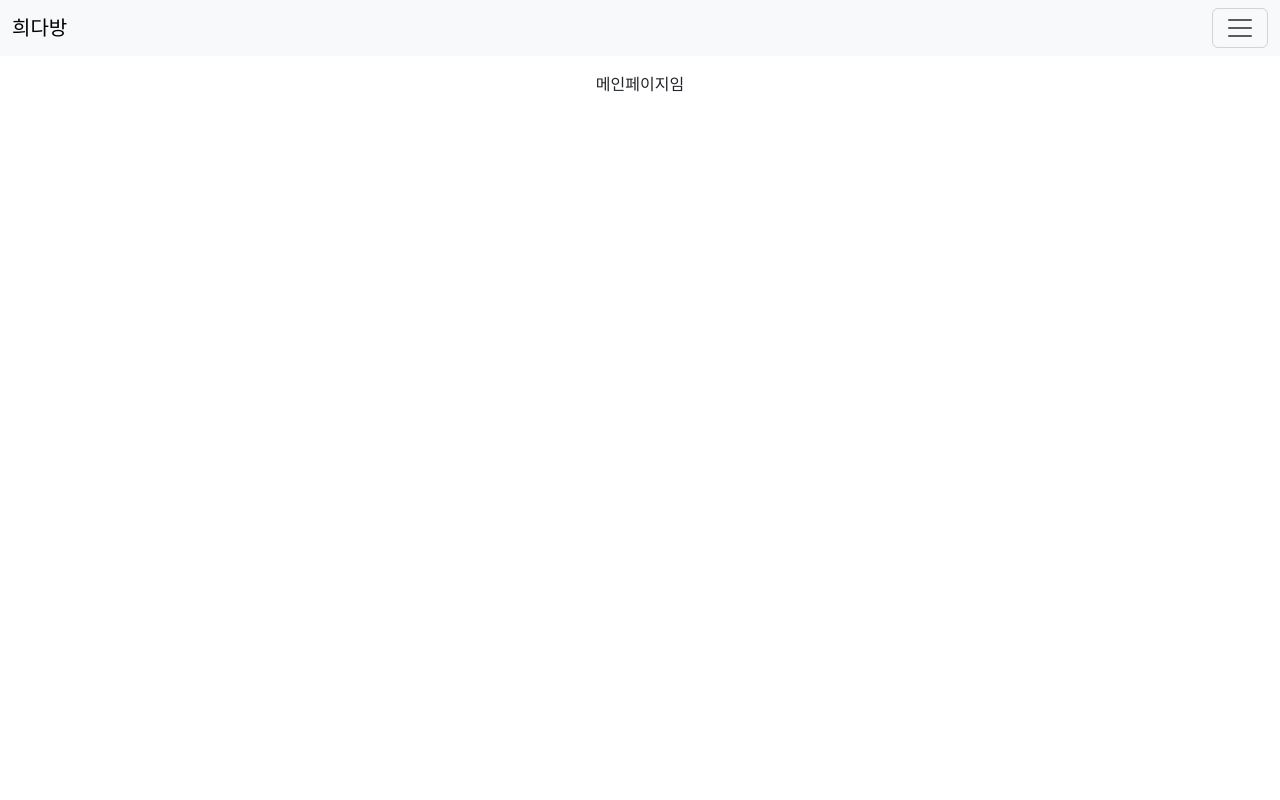
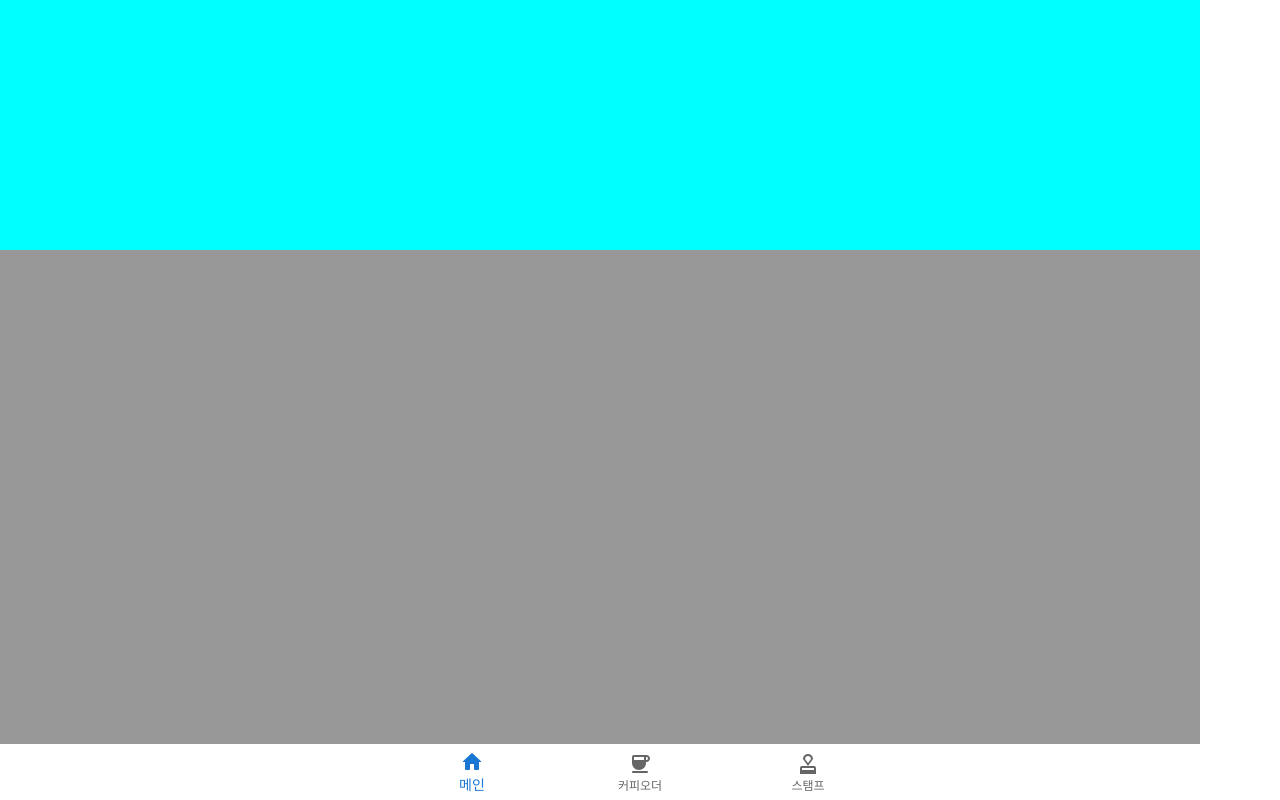
Before and after one commit to heeyonhh/react-project, a React (Create React App) app: page / in a window 1280 px wide. Shown: the top 800 px of the page. Built offline with nearby package versions, Linux system fonts and the light colour scheme.

Commit message:
nav menu

```diff
--- a/package.json
+++ b/package.json
@@ -3,12 +3,18 @@
   "version": "0.1.0",
   "private": true,
   "dependencies": {
+    "@chakra-ui/react": "^2.8.0",
+    "@emotion/react": "^11.11.1",
+    "@emotion/styled": "^11.11.0",
+    "@mui/icons-material": "^5.14.1",
+    "@mui/material": "^5.14.1",
     "@reduxjs/toolkit": "^1.9.5",
     "@testing-library/jest-dom": "^5.17.0",
     "@testing-library/react": "^13.4.0",
     "@testing-library/user-event": "^13.5.0",
     "axios": "^1.4.0",
     "bootstrap": "^5.3.0",
+    "framer-motion": "^10.12.22",
     "react": "^18.2.0",
     "react-bootstrap": "^2.8.0",
     "react-dom": "^18.2.0",
--- a/src/App.css
+++ b/src/App.css
@@ -1,3 +1,28 @@
 .App {
   text-align: center;
 }
+
+.nav{
+  position: fixed;
+  bottom: 0;
+  left: 0;
+  right: 0;
+}
+
+.navactive{
+  color: rgb(255, 119, 0);
+}
+
+.mainslide{
+  height: 250px;
+  background-color: aqua;
+}
+
+.section{
+  height: 800px;
+  background-color: rgb(152, 152, 152);
+}
+
+.plusmenu{
+  color: transparent;
+}
--- a/src/App.js
+++ b/src/App.js
@@ -1,71 +1,71 @@
+import './App.css';
 import { Routes, Route, Link } from 'react-router-dom'
-import './App.css';
-import 'bootstrap/dist/css/bootstrap.min.css';
 
+import Container from '@mui/material/Container';
+import Grid from '@mui/material/Grid';
+
+// 컴포넌츠
+import Nav from './components/Nav';
+import Plusmenu from './components/Plusmenu';
 import Code from './components/Code';
 import Event from './components/Event';
-import Mypage from './components/Mypage';
+import Login from './components/Login';
 import Order from './components/Order';
-import Stamp from './components/Stamp'
-
-import { Button, Container, Form, Nav, Navbar, Offcanvas } from 'react-bootstrap';
+import Stamp from './components/Stamp';
 
 function App() {
   return (
     <div className="App">
 
-      {/* navi var */}
-      {[false].map((expand) => (
-        <Navbar key={expand} expand={expand} className="bg-body-tertiary mb-3">
-          <Container fluid>
-            <Navbar.Brand href="#">희다방</Navbar.Brand>
-            <Navbar.Toggle aria-controls={`offcanvasNavbar-expand-${expand}`} />
-            <Navbar.Offcanvas
-              id={`offcanvasNavbar-expand-${expand}`}
-              aria-labelledby={`offcanvasNavbarLabel-expand-${expand}`}
-              placement="end"
-            >
-              <Offcanvas.Header closeButton>
-                <Offcanvas.Title id={`offcanvasNavbarLabel-expand-${expand}`}>
-                  희다방
-                </Offcanvas.Title>
-              </Offcanvas.Header>
-              <Offcanvas.Body>
-                <Nav className="justify-content-end flex-grow-1 pe-3">
-                  <Nav.Link href="#action1">스탬프</Nav.Link>
-                  <Nav.Link href="#action2">쿠폰</Nav.Link>
-                  <Nav.Link href="#action3">주문하기</Nav.Link>
-                  <Nav.Link href="#action4">간편카드등록</Nav.Link>
-                  <Nav.Link href="#action5">이벤트</Nav.Link>
-                </Nav>
-                <Form className="d-flex">
-                  <Form.Control
-                    type="search"
-                    placeholder="불편 사항 있으신가요?"
-                    className="me-2"
-                    aria-label="Search"
-                  />
-                  <Button variant="outline-success">Search</Button>
-                </Form>
-              </Offcanvas.Body>
-            </Navbar.Offcanvas>
-          </Container>
-        </Navbar>
-      ))}
+      <Routes>
 
-      <Routes>
         <Route path="/" element=
           {
-            <div>
-              메인페이지임
-            </div>
+            <Container style={{margin:0, padding:0}}>
+              <Grid container>
+                <Grid className='mainslide' item xs={12}>
+                  {/* <Item>이벤트 화면 이미지 슬라이드</Item> */}
+                </Grid>
+                <Grid className='section' item xs={12}>
+                  {/*<Item className='stampbox'>
+                    <p className='username_ment'>김희연 님</p>
+                    <div className='stamp'>
+
+                    </div>
+                    <div className='coupon'>
+
+                    </div>
+                    <div className='barcode'>
+
+                    </div>
+                  </Item>
+
+                  <Item className='eventslide'>
+
+                  </Item>
+
+                  <Item className='mdmenu'>
+                    <p className='username_ment'>김희연 님을 위한 추천 메뉴</p>
+                    <div className='md'>
+                      <img></img>
+                      <p>고흥 유자망고 스무디</p>
+                    </div>
+                  </Item> */}
+
+                </Grid>
+              </Grid>
+            </Container>
           } />
         <Route path="/code" element={<Code />} />
         <Route path="/stamp" element={<Stamp />} />
         <Route path="/order" element={<Order />} />
         <Route path="/event" element={<Event />} />
-        <Route path="/mypage" element={<Mypage />} />
+        <Route path='/login' element={<Login />} />
+
       </Routes>
+
+      <Plusmenu />
+      <Nav />
 
     </div>
   );
--- /dev/null
+++ b/src/components/Login.js
@@ -0,0 +1,9 @@
+function Login(){
+    return(
+        <>
+            로그인페이지임
+        </>
+    );
+};
+
+export default Login;
--- a/src/components/Mypage.js
+++ /dev/null
@@ -1,9 +0,0 @@
-function Mypage(){
-    return(
-        <>
-            마이페이지임
-        </>
-    );
-};
-
-export default Mypage;
--- /dev/null
+++ b/src/components/Nav.js
@@ -0,0 +1,37 @@
+import * as React from 'react';
+import { useState } from 'react';
+import { useNavigate } from 'react-router-dom';
+
+import '../App.css';
+
+import Box from '@mui/material/Box';
+import BottomNavigation from '@mui/material/BottomNavigation';
+import BottomNavigationAction from '@mui/material/BottomNavigationAction';
+
+// 아이콘
+import HomeRoundedIcon from '@mui/icons-material/HomeRounded';
+import CoffeeRoundedIcon from '@mui/icons-material/CoffeeRounded';
+import ApprovalIcon from '@mui/icons-material/Approval';
+
+function Nav() {
+    let [value, setValue] = useState(0);
+    let navigate = useNavigate();
+
+    return (
+        <Box className="nav" sx={1}>
+            <BottomNavigation
+                showLabels
+                value={value}
+                onChange={(event, newValue) => {
+                    setValue(newValue);
+                }}
+            >
+                <BottomNavigationAction label="메인" icon={<HomeRoundedIcon />} onClick={() => { navigate('/') }} />
+                <BottomNavigationAction label="커피오더" icon={<CoffeeRoundedIcon />} onClick={() => { navigate('/order') }} />
+                <BottomNavigationAction label="스탬프" icon={<ApprovalIcon />} onClick={() => { navigate('/stamp') }} />
+            </BottomNavigation>
+        </Box>
+    );
+};
+
+export default Nav;
--- /dev/null
+++ b/src/components/Plusmenu.js
@@ -0,0 +1,73 @@
+import * as React from 'react';
+import { useState } from 'react';
+import { useNavigate } from 'react-router-dom';
+
+import '../App.css';
+
+import Box from '@mui/material/Box';
+import Drawer from '@mui/material/Drawer';
+import Button from '@mui/material/Button';
+import List from '@mui/material/List';
+import ListItem from '@mui/material/ListItem';
+import ListItemButton from '@mui/material/ListItemButton';
+import ListItemIcon from '@mui/material/ListItemIcon';
+import ListItemText from '@mui/material/ListItemText';
+
+//아이콘
+import InboxIcon from '@mui/icons-material/MoveToInbox';
+import MailIcon from '@mui/icons-material/Mail';
+
+function Plusmenu() {
+    let [state, setState] = useState({
+        bottom: false,
+    });
+
+    let toggleDrawer = (anchor, open) => (event) => {
+        if (event.type === 'keydown' && (event.key === 'Tab' || event.key === 'Shift')) {
+            return;
+        }
+
+        setState({ ...state, [anchor]: open });
+    };
+
+    let list = (anchor) => (
+        <Box
+            sx={{ width: anchor === 'bottom' ? 'auto' : 250 }}
+            role="presentation"
+            onClick={toggleDrawer(anchor, false)}
+            onKeyDown={toggleDrawer(anchor, false)}
+        >
+            <List>
+                {['주문페이지', '마이 스템프', '마이페이지', '이벤트'].map((text, index) => (
+                    <ListItem key={text} disablePadding>
+                        <ListItemButton>
+                            <ListItemIcon>
+                                {index % 2 === 0 ? <InboxIcon /> : <MailIcon />}
+                            </ListItemIcon>
+                            <ListItemText primary={text} />
+                        </ListItemButton>
+                    </ListItem>
+                ))}
+            </List>
+        </Box>
+    );
+
+    return (
+        <div>
+            {['bottom'].map((anchor) => (
+                <React.Fragment key={anchor}>
+                    <Button onClick={toggleDrawer(anchor, true)}>{anchor}</Button>
+                    <Drawer
+                        anchor={anchor}
+                        open={state[anchor]}
+                        onClose={toggleDrawer(anchor, false)}
+                    >
+                        {list(anchor)}
+                    </Drawer>
+                </React.Fragment>
+            ))}
+        </div>
+    );
+}
+
+export default Plusmenu;
```
Also changed, not shown: 1 other file (tests, documents, lock files or other folders).
